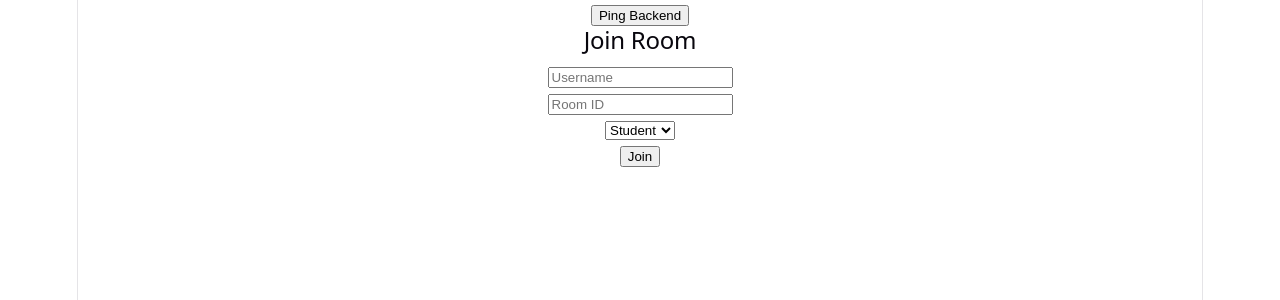
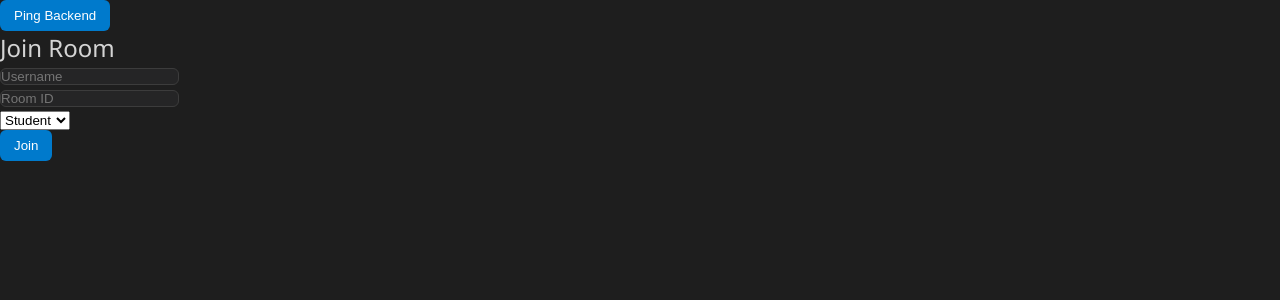
Before and after one commit to Kushaan2006/learn-ide, a React (Vite) app in the folder frontend/vite-project/: page / in a window 1280 px wide. Shown: the top 300 px of the page. Built offline with nearby package versions, Linux system fonts and the light colour scheme; no server answers.

Commit message:
improved code editor design and functionality

```diff
--- a/frontend/vite-project/components/IDE.tsx
+++ b/frontend/vite-project/components/IDE.tsx
@@ -1,5 +1,9 @@
 import { useEffect, useState, type SetStateAction } from "react";
+import { EditorView } from "@codemirror/view";
 import { socket } from "../src/socket";
+import CodeMirror from "@uiw/react-codemirror";
+import { cpp } from "@codemirror/lang-cpp";
+import { oneDark } from "@codemirror/theme-one-dark";
 
 import type { Role, JoinRoomPayload } from "../src/types";
 import { useLocation } from "react-router-dom";
@@ -27,42 +31,18 @@ export default function IDE() {
     };
   }, []);
 
-  const handleStudentCodeChange = (
-    e: React.ChangeEvent<HTMLTextAreaElement>,
-  ) => {
-    const latestCode = e.target.value;
-    setStudentCode(latestCode);
-    socket.emit("live-code-update", latestCode);
-  };
+  const shouldUpdateReview = (value: string, previousValue: string) => {
+    const trimmed = value.trimEnd();
 
-  const handleStudentEnter = (e: React.KeyboardEvent<HTMLTextAreaElement>) => {
-    if (details.role !== "student") return;
-
-    if (
-      e.key === "Enter" ||
-      e.key === ";" ||
-      e.key === "{" ||
-      e.key === "}" ||
-      e.key === "ArrowUp" ||
-      e.key === "ArrowDown"
-    ) {
-      const textarea = e.currentTarget;
-
-      setTimeout(() => {
-        const latestCode = textarea.value;
-        setReviewCode(latestCode);
-        socket.emit("review-code-update", latestCode);
-      }, 0);
-    }
-
-    if (e.key === "Backspace") {
-      const textarea = e.currentTarget;
-      setTimeout(() => {
-        const text = textarea.value;
-        setReviewCode(text);
-        socket.emit("review-code-update", text);
-      }, 0);
-    }
+    return (
+      value.endsWith("\n") ||
+      trimmed.endsWith(";") ||
+      trimmed.endsWith("{") ||
+      trimmed.endsWith("}") ||
+      trimmed.endsWith(")") ||
+      trimmed.endsWith(">") ||
+      value.length < previousValue.length
+    );
   };
 
   return (
@@ -70,34 +50,47 @@ export default function IDE() {
       <h2>Code: {details?.roomId}</h2>
       <p>Name: {details?.username}</p>
       <p>Role: {details?.role}</p>
-      <div style={{ display: "flex", gap: "16px" }}>
-        <div style={{ width: "50%" }}>
+      <div
+        style={{
+          display: "flex",
+          width: "100%",
+          gap: "16px",
+          padding: "16px",
+          boxSizing: "border-box",
+        }}
+      >
+        <div style={{ flex: 1 }}>
           <h3>Student Code</h3>
-          <textarea
+          <CodeMirror
             value={studentCode}
-            onChange={
-              details.role === "student" ? handleStudentCodeChange : undefined
-            }
-            onKeyDown={
-              details.role === "student" ? handleStudentEnter : undefined
-            }
-            readOnly={details.role === "teacher"}
-            placeholder={
-              details.role === "student"
-                ? "Code here..."
-                : "Waiting for student code..."
-            }
-            style={{ width: "100%", height: "400px" }}
+            height="400px"
+            theme={oneDark}
+            extensions={[cpp()]}
+            editable={details.role === "student"}
+            onChange={(value) => {
+              if (details.role !== "student") return;
+              const previousValue = value;
+              setStudentCode(value);
+              socket.emit("live-code-update", value);
+
+              const trimmed = value.trimEnd();
+
+              if (shouldUpdateReview(value, previousValue)) {
+                setReviewCode(value);
+                socket.emit("review-code-update", value);
+              }
+            }}
           />
         </div>
 
-        <div style={{ width: "50%" }}>
+        <div style={{ flex: 1 }}>
           <h3>Teacher Review</h3>
-          <textarea
+          <CodeMirror
             value={reviewCode}
-            readOnly
-            placeholder="Line-by-line review appears here..."
-            style={{ width: "100%", height: "400px" }}
+            height="400px"
+            theme={oneDark}
+            extensions={[cpp()]}
+            editable={false}
           />
         </div>
       </div>
--- a/frontend/vite-project/package.json
+++ b/frontend/vite-project/package.json
@@ -10,6 +10,10 @@
     "preview": "vite preview"
   },
   "dependencies": {
+    "@codemirror/lang-cpp": "^6.0.3",
+    "@codemirror/theme-one-dark": "^6.1.3",
+    "@monaco-editor/react": "^4.7.0",
+    "@uiw/react-codemirror": "^4.25.10",
     "react": "^19.2.7",
     "react-dom": "^19.2.7",
     "react-router-dom": "^7.18.0",
--- a/frontend/vite-project/src/App.css
+++ b/frontend/vite-project/src/App.css
@@ -1,3 +1,13 @@
+#root {
+  width: 100%;
+  min-height: 100vh;
+  display: flex;
+  flex-direction: column;
+  box-sizing: border-box;
+}
+body {
+  margin: 0;
+}
 .counter {
   font-size: 16px;
   padding: 5px 10px;
@@ -97,7 +107,6 @@
 
 #docs {
   border-right: 1px solid var(--border);
-
   @media (max-width: 1024px) {
     border-right: none;
     border-bottom: 1px solid var(--border);
--- a/frontend/vite-project/src/index.css
+++ b/frontend/vite-project/src/index.css
@@ -1,111 +1,78 @@
-:root {
-  --text: #6b6375;
-  --text-h: #08060d;
-  --bg: #fff;
-  --border: #e5e4e7;
-  --code-bg: #f4f3ec;
-  --accent: #aa3bff;
-  --accent-bg: rgba(170, 59, 255, 0.1);
-  --accent-border: rgba(170, 59, 255, 0.5);
-  --social-bg: rgba(244, 243, 236, 0.5);
-  --shadow:
-    rgba(0, 0, 0, 0.1) 0 10px 15px -3px, rgba(0, 0, 0, 0.05) 0 4px 6px -2px;
-
-  --sans: system-ui, 'Segoe UI', Roboto, sans-serif;
-  --heading: system-ui, 'Segoe UI', Roboto, sans-serif;
-  --mono: ui-monospace, Consolas, monospace;
-
-  font: 18px/145% var(--sans);
-  letter-spacing: 0.18px;
-  color-scheme: light dark;
-  color: var(--text);
-  background: var(--bg);
-  font-synthesis: none;
-  text-rendering: optimizeLegibility;
-  -webkit-font-smoothing: antialiased;
-  -moz-osx-font-smoothing: grayscale;
-
-  @media (max-width: 1024px) {
-    font-size: 16px;
-  }
+* {
+  margin: 0;
+  padding: 0;
+  box-sizing: border-box;
 }
 
-@media (prefers-color-scheme: dark) {
-  :root {
-    --text: #9ca3af;
-    --text-h: #f3f4f6;
-    --bg: #16171d;
-    --border: #2e303a;
-    --code-bg: #1f2028;
-    --accent: #c084fc;
-    --accent-bg: rgba(192, 132, 252, 0.15);
-    --accent-border: rgba(192, 132, 252, 0.5);
-    --social-bg: rgba(47, 48, 58, 0.5);
-    --shadow:
-      rgba(0, 0, 0, 0.4) 0 10px 15px -3px, rgba(0, 0, 0, 0.25) 0 4px 6px -2px;
-  }
+:root {
+  --bg: #1e1e1e;
+  --surface: #252526;
+  --surface-2: #2d2d30;
+  --border: #3c3c3c;
 
-  #social .button-icon {
-    filter: invert(1) brightness(2);
-  }
+  --text: #d4d4d4;
+  --text-secondary: #9d9d9d;
+
+  --accent: #007acc;
+}
+
+html,
+body,
+#root {
+  width: 100%;
+  height: 100%;
+}
+
+body {
+  background: var(--bg);
+  color: var(--text);
+  font-family:
+    "Segoe UI",
+    Tahoma,
+    Geneva,
+    Verdana,
+    sans-serif;
+    overflow: hidden;
 }
 
 #root {
-  width: 1126px;
-  max-width: 100%;
-  margin: 0 auto;
-  text-align: center;
-  border-inline: 1px solid var(--border);
-  min-height: 100svh;
-  display: flex;
-  flex-direction: column;
-  box-sizing: border-box;
-}
-
-body {
-  margin: 0;
+  width: 100%;
+  height: 100%;
 }
 
 h1,
-h2 {
-  font-family: var(--heading);
+h2,
+h3,
+h4 {
+  color: var(--text);
   font-weight: 500;
-  color: var(--text-h);
 }
 
-h1 {
-  font-size: 56px;
-  letter-spacing: -1.68px;
-  margin: 32px 0;
-  @media (max-width: 1024px) {
-    font-size: 36px;
-    margin: 20px 0;
-  }
-}
-h2 {
-  font-size: 24px;
-  line-height: 118%;
-  letter-spacing: -0.24px;
-  margin: 0 0 8px;
-  @media (max-width: 1024px) {
-    font-size: 20px;
-  }
-}
-p {
-  margin: 0;
+button {
+  cursor: pointer;
+  border: none;
+  outline: none;
+  background: var(--accent);
+  color: white;
+  padding: 8px 14px;
+  border-radius: 6px;
+  transition: 0.2s;
 }
 
-code,
-.counter {
-  font-family: var(--mono);
-  display: inline-flex;
-  border-radius: 4px;
-  color: var(--text-h);
+button:hover {
+  filter: brightness(1.1);
 }
 
-code {
-  font-size: 15px;
-  line-height: 135%;
-  padding: 4px 8px;
-  background: var(--code-bg);
+input,
+textarea {
+  background: var(--surface);
+  color: var(--text);
+  border: 1px solid var(--border);
+  border-radius: 6px;
+  outline: none;
 }
+
+input:focus,
+textarea:focus {
+  border-color: var(--accent);
+}
```
Also changed, not shown: frontend/vite-project/src/types.ts (+10 -4 lines), 1 other file (tests, documents, lock files or other folders).
